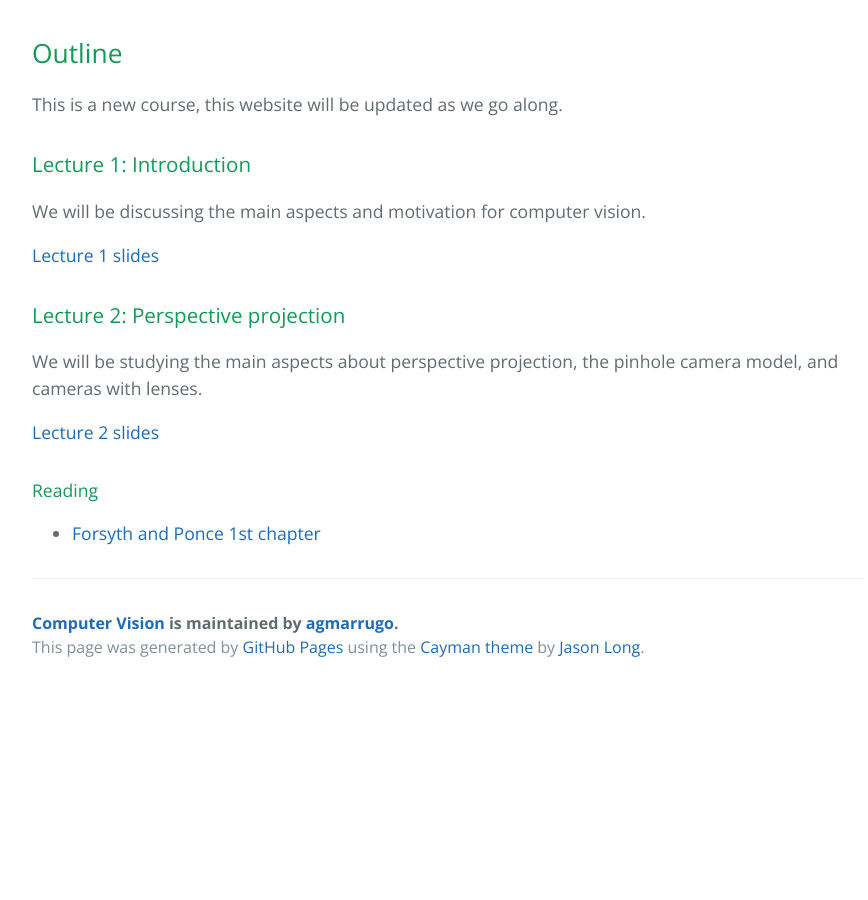
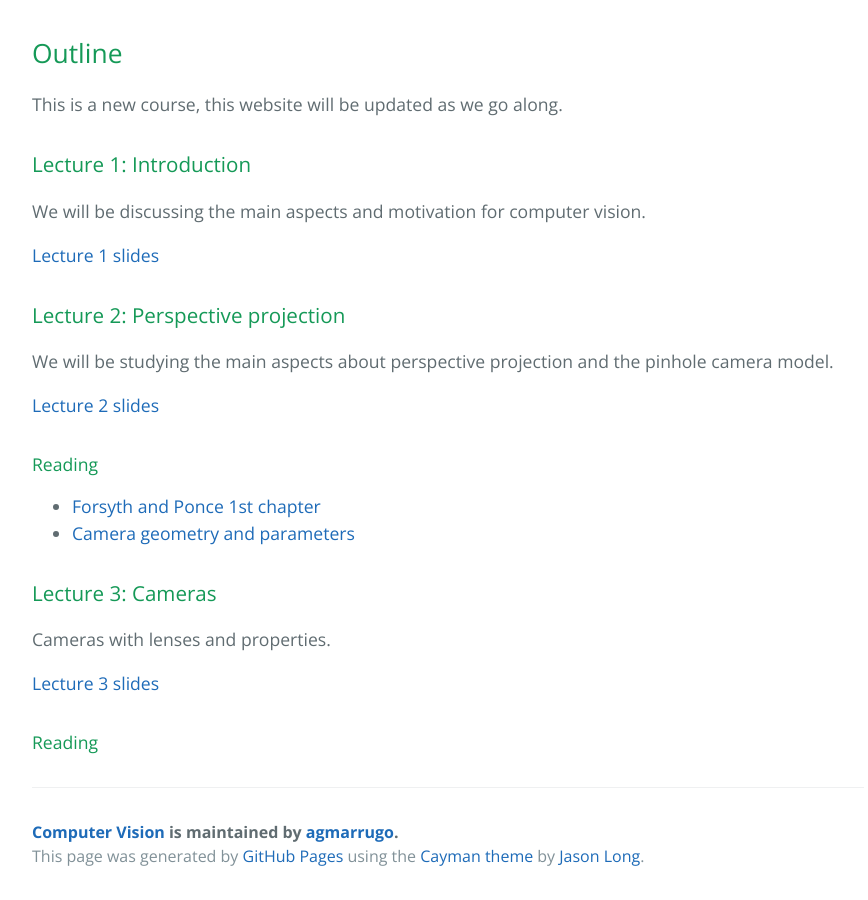
Before and after one commit to opi-lab/optical-metrology-2021, a Jekyll site: the page built from index.md, in a window 1280 px wide and 900 px high, scrolled down 1296 px. Shown: the whole window, without its empty margins (192-1060 px from the left). Built offline with Jekyll 4.4.1, drawn with Linux system fonts in a browser that asks for light colours; before the commit the page ends 1987 px from its top, so only the background shows below that.

Commit message:
Update index.md

```diff
--- a/index.md
+++ b/index.md
@@ -54,10 +54,19 @@ We will be discussing the main aspects and motivation for computer vision.
 
 ### Lecture 2: Perspective projection
 
-We will be studying the main aspects about perspective projection, the pinhole camera model, and cameras with lenses.
+We will be studying the main aspects about perspective projection and the pinhole camera model.
 
 [Lecture 2 slides](https://www.dropbox.com/s/qtbrz67j4jfp2as/lec02_perspective.pdf?dl=0)
 
 #### Reading
 
-- [Forsyth and Ponce 1st chapter]()
+- [Forsyth and Ponce 1st chapter](https://www.dropbox.com/s/mfol1581hpd6fwy/Forsyth-Ponce-chapter-01.pdf?dl=0)
+- [Camera geometry and parameters](https://www.dropbox.com/s/2olqadczmsoevo7/01-lectura-geometria-camaras.pdf?dl=0)
+
+### Lecture 3: Cameras
+
+Cameras with lenses and properties.
+
+[Lecture 3 slides]()
+
+#### Reading
```
